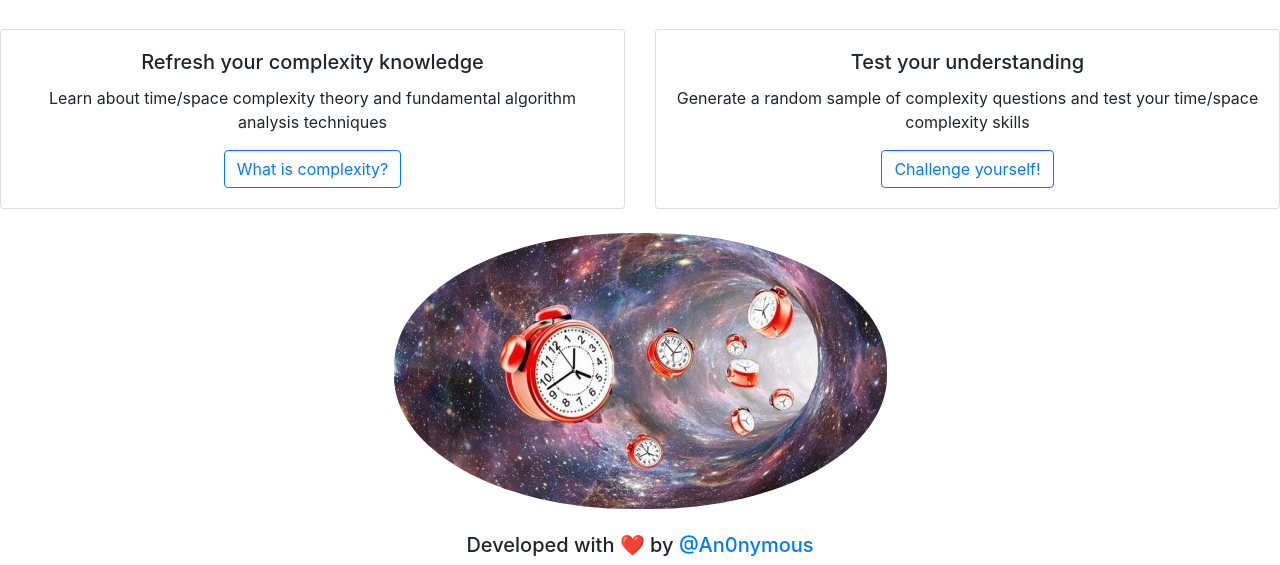
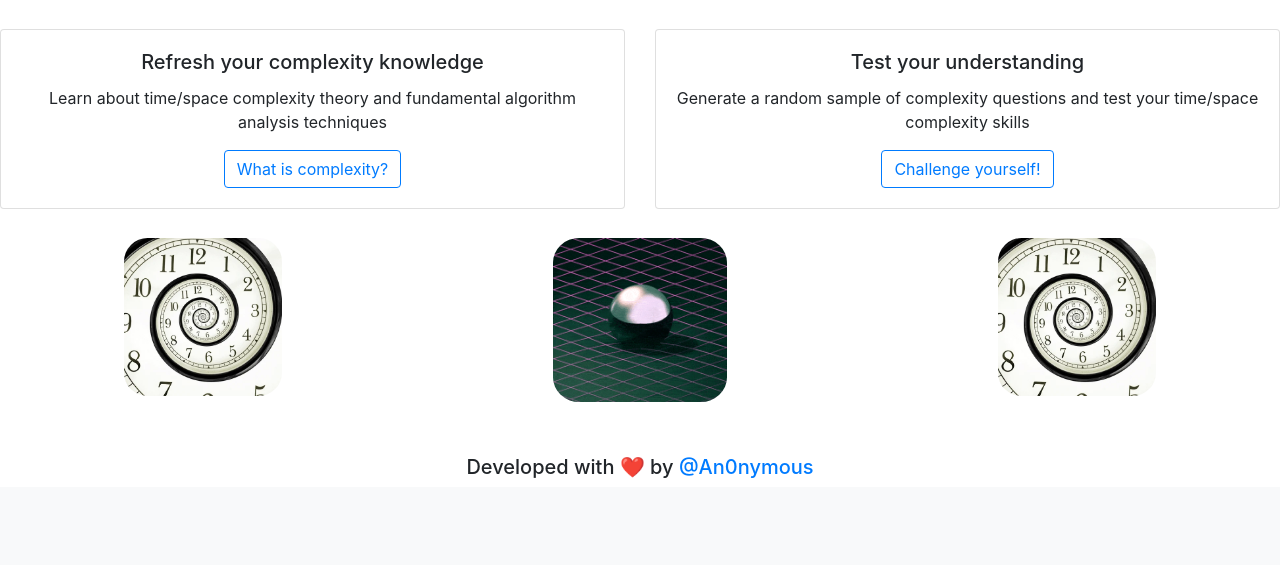
Before and after one commit to kamwithak/learn-complexity.herokuapp.com, a Flask app: template templates/welcome.html in a window 1280 px wide. Shown: the part 403-968 px from the top of the page. After the commit the page ends 881 px from the top, so only its background shows below. Run offline with Flask 2, Linux system fonts and the light colour scheme; the template is opened without the code that fills it, so the values that code supplies are empty; parts of the project's set-up code (start-up, migrations or seed data) failed here and were passed over; some libraries are stand-ins or nearby versions.

Commit message:
NEW: amazing

```diff
--- a/templates/welcome.html
+++ b/templates/welcome.html
@@ -17,6 +17,13 @@
     <style>
         html, body {
             overflow-x: hidden;
+        }
+        .row {
+            display: flex;
+        }
+        .column {
+            flex: 33.33%;
+            padding: 5px;
         }
     </style>
 </header>
@@ -89,10 +96,21 @@
 
 <br >
 
-<div class='text-center img-fluid'>
-    <img src="../static/space-time.jpeg" style="border-radius: 48%;" alt="...">
+<div class='text-center'>
+    <div class='row'>
+        <div class="column">
+            <img src="../static/giphy.webp" style="border-radius: 15%;width: 37%;" alt="...">
+        </div>
+        <div class="column">
+            <img src="../static/space-time.gif" style="border-radius: 15%;width: 41%;" alt="...">
+        </div>
+        <div class="column">
+            <img src="../static/giphy.webp" style="border-radius: 15%;width: 37%;" alt="...">
+        </div>
+    </div>
 </div>
 
+<br>
 <br>
 
 <div class="container text-center">
```
Also changed, not shown: static/giphy.webp (added), static/space-time.gif (added).
